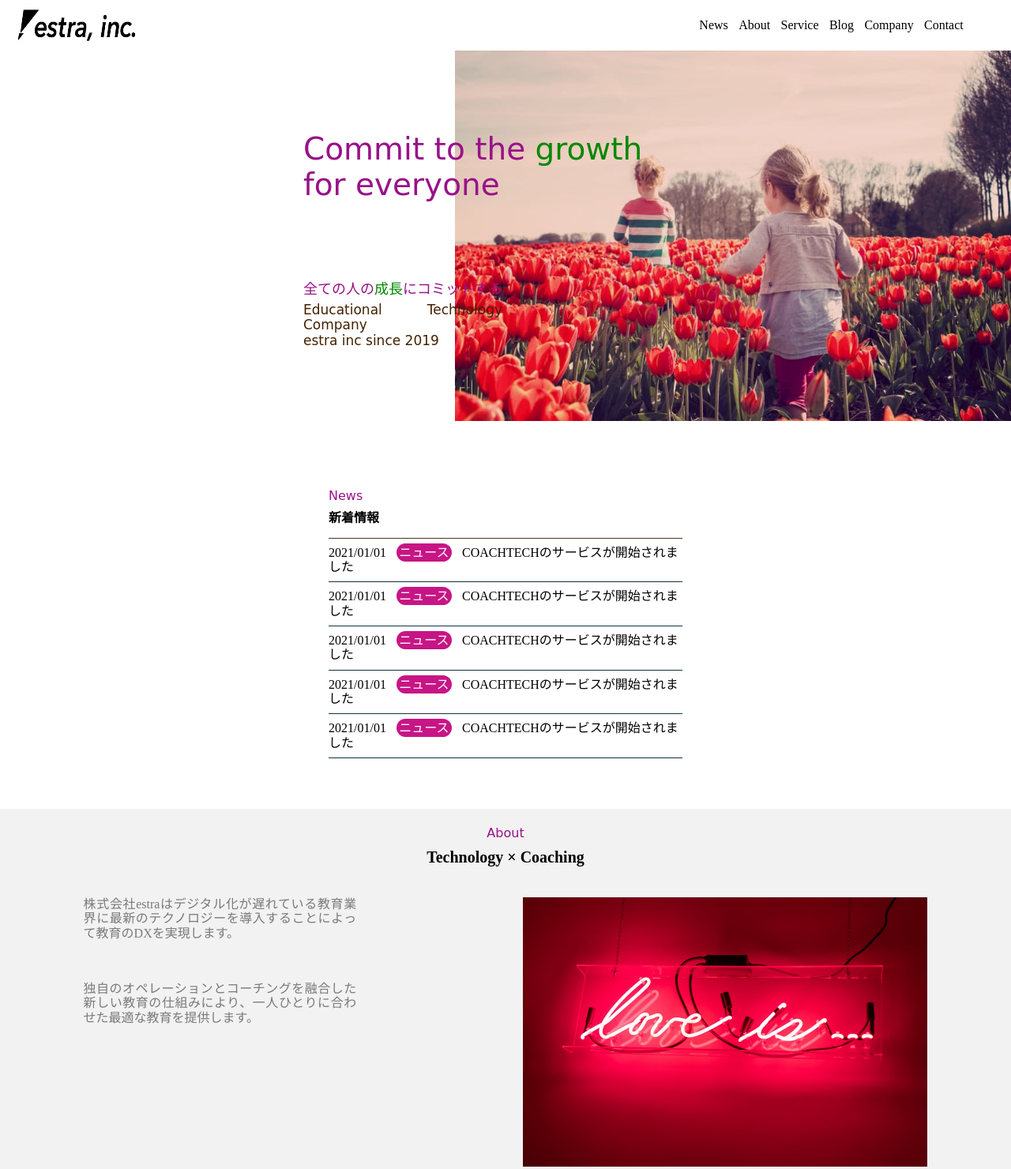
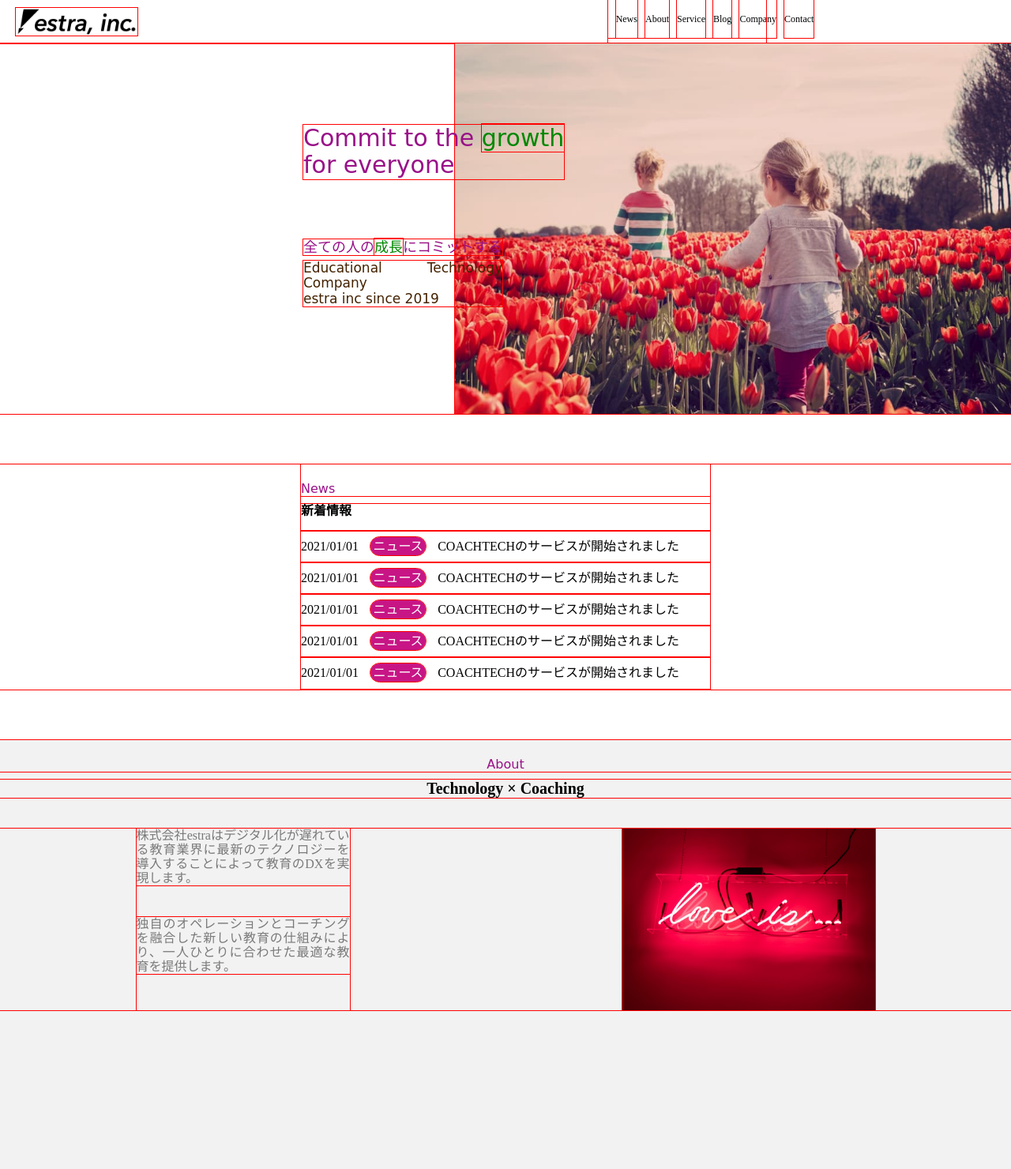
Before and after one commit to nisihara-yudai/seiteki_enshu02, a plain HTML site: page index.html in a window 1280 px wide. Shown: the top 1480 px of the page at 79% size. Drawn offline with Linux system fonts and the light colour scheme; a web font is replaced by a local one.

Commit message:
test11 commit

```diff
--- a/css/style.css
+++ b/css/style.css
@@ -1,8 +1,12 @@
 @charset "utf-8";
+
+* {
+    outline: 1px solid red !important;
+}
 
 body {
     width: 100vw;
-    /* margin: 0 auto; */
+    margin: 0 auto;
 }
 
 .navigation {
@@ -17,7 +21,8 @@ img.tag {
 
 .nav {
     line-height: 4;
-    margin-left: 53%;
+    margin-left: 45%;
+    font-size: 12px;
 }
 
 ul.navigate {
@@ -42,7 +47,7 @@ li.column {
     color: #918;
     position: absolute;
     font-family: 'Sedgwick Ave', cursive;
-    font-size: 39px;
+    font-size: 30px;
     top: 22%;
     left: 30%;
     text-align: justify;
@@ -79,7 +84,7 @@ img.first_view {
     margin-bottom: 5%;
     margin-left: auto;
     margin-right: auto;
-    width: 35%;
+    width: 518px;
 }
 
 li.sub-title {
@@ -145,12 +150,15 @@ span.news {
     display: flex;
     justify-content: space-around;
     text-align: center;
+    line-height: 230px;
     /* margin-left: 24%; */
 }
 
 .explain_row {
-    width: 27%;
+    width: 270px;
     text-align: justify;
+    line-height: 18px;
+    vertical-align: top;
 }
 
 p.explain {
@@ -159,7 +167,9 @@ p.explain {
 }
 
 img.about_picture {
-    width: 40%;
+    width: 25%;
+    height: 230px;
+    vertical-align: middle;
 }
 
 
@@ -244,7 +254,7 @@ p.business01 {
 
 .background01 {
     background: #f2f2f2;
-    height: 60vh;
+    height: 70vh;
     margin-top: 10%;
 }
 
@@ -256,8 +266,8 @@ p.business01 {
 .blog {
     position: relative;
     border: 1px solid #fff;
-    height: 30vh;
-    width: 14%;
+    height: 35vh;
+    width: 195px;
     background: #fff;
     border-radius: 5%;
 }
```
